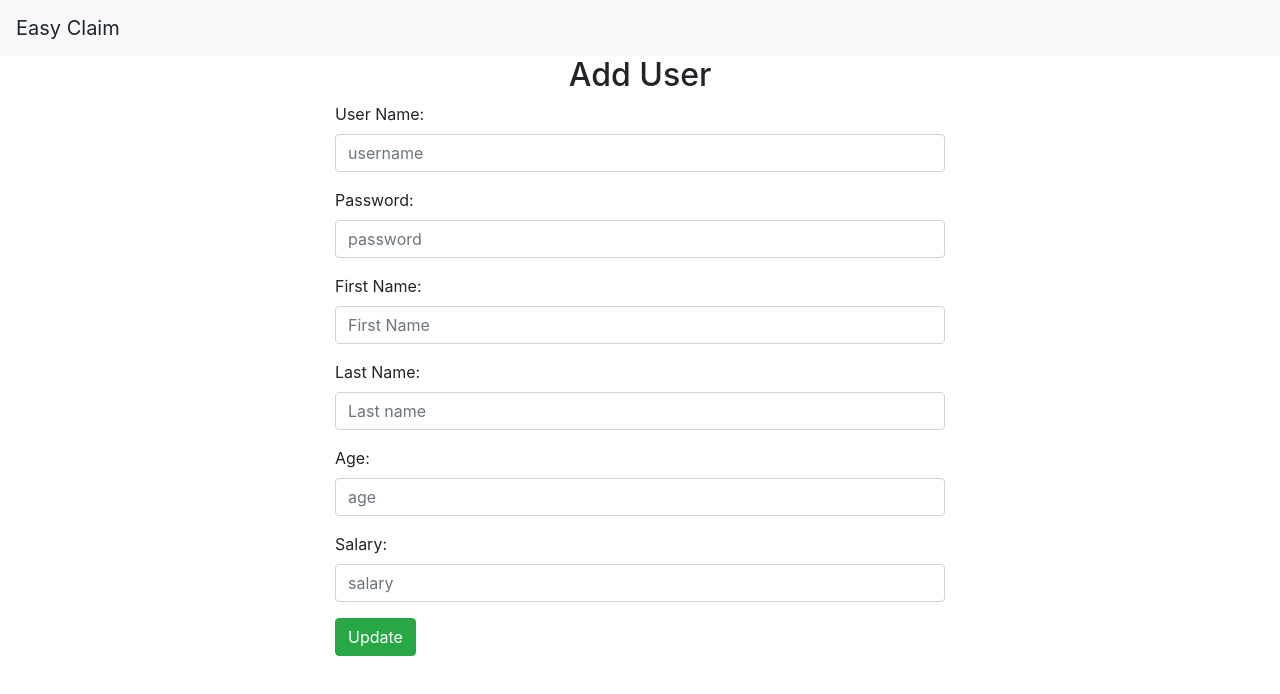
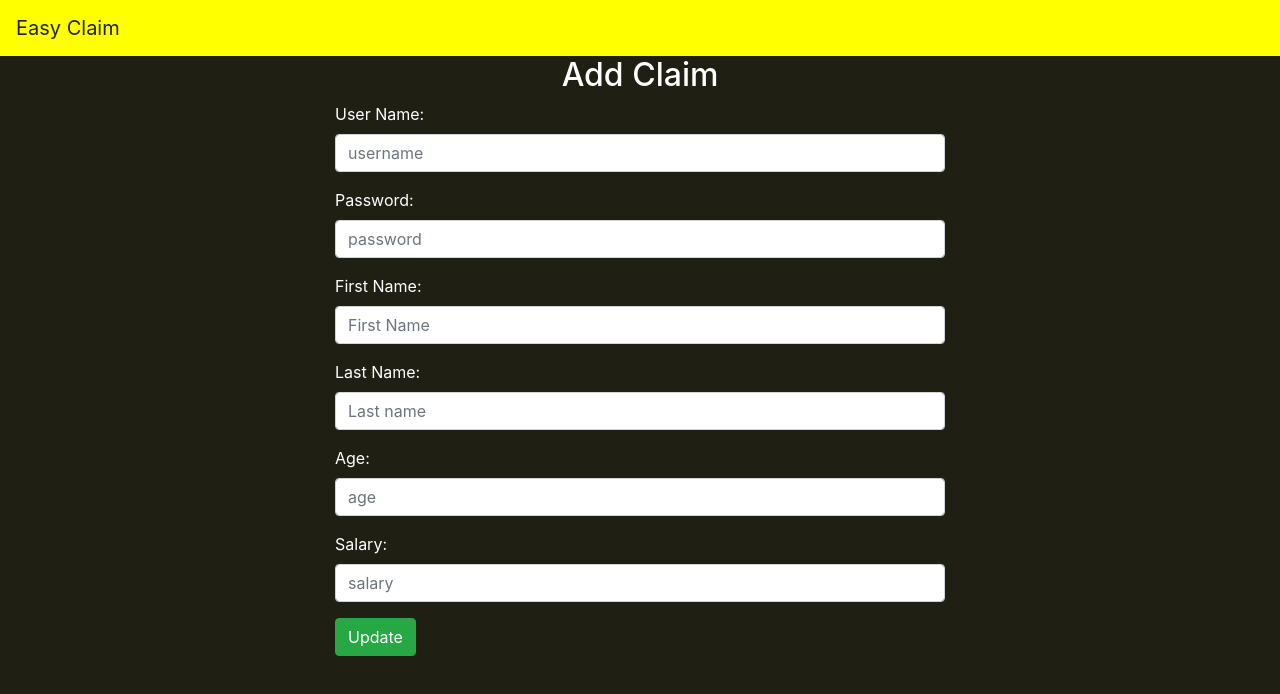
Before and after one commit to Sweta8826/capstone-easyclaim-frontend, an Angular app: page /add-user in a window 1280 px wide. Shown: the top 694 px of the page. Built offline with nearby package versions, Linux system fonts and the light colour scheme.

Commit message:
changed the color for ui

```diff
--- a/src/app/add-claim/add-claim.component.css
+++ b/src/app/add-claim/add-claim.component.css
@@ -0,0 +1,3 @@
+label,h2 {
+    color: white;
+}
--- a/src/app/add-user/add-user.component.css
+++ b/src/app/add-user/add-user.component.css
@@ -0,0 +1,3 @@
+label,h2 {
+    color: white;
+}
--- a/src/app/add-user/add-user.component.html
+++ b/src/app/add-user/add-user.component.html
@@ -1,5 +1,5 @@
 <div class="col-md-6 user-container">
-  <h2 class="text-center">Add User</h2>
+  <h2 class="text-center">Add Claim</h2>
   <form [formGroup]="addForm" (ngSubmit)="onSubmit()">
     <div class="form-group">
       <label for="username">User Name:</label>
--- a/src/app/app.component.css
+++ b/src/app/app.component.css
@@ -0,0 +1,6 @@
+body {
+    background-color: #1f1f14;
+  }
+  .navbar-custom {
+    background-color: #ffff00;
+  }
--- a/src/app/app.component.html
+++ b/src/app/app.component.html
@@ -1,4 +1,4 @@
-<nav class="navbar navbar-expand-lg navbar-light bg-light">
+<nav class="navbar navbar-expand-lg navbar-light navbar-custom">
   <a class="navbar-brand" >Easy Claim</a>
   <button class="navbar-toggler" type="button" data-toggle="collapse" data-target="#navbarSupportedContent" aria-controls="navbarSupportedContent" aria-expanded="false" aria-label="Toggle navigation">
     <span class="navbar-toggler-icon"></span>
--- a/src/app/app.component.ts
+++ b/src/app/app.component.ts
@@ -1,9 +1,10 @@
-import { Component } from '@angular/core';
+import { Component, ViewEncapsulation } from '@angular/core';
 
 @Component({
   selector: 'app-root',
   templateUrl: './app.component.html',
-  styleUrls: ['./app.component.css']
+  styleUrls: ['./app.component.css'],
+  encapsulation: ViewEncapsulation.None
 })
 export class AppComponent {
   title = 'Easy Claim';
--- a/src/app/edit-claim/edit-claim.component.css
+++ b/src/app/edit-claim/edit-claim.component.css
@@ -0,0 +1,3 @@
+label,h2 {
+    color: white;
+}
--- a/src/app/edit-claim/edit-claim.component.html
+++ b/src/app/edit-claim/edit-claim.component.html
@@ -1,5 +1,5 @@
 <div class="col-md-6 user-container">
-  <h2 class="text-center">Edit User</h2>
+  <h2 class="text-center">Edit Claim</h2>
   <form [formGroup]="editForm" (ngSubmit)="onSubmit()">
     <div class="form-group">
       <label for="category">Category:</label>
--- a/src/app/list-claim/list-claim.component.css
+++ b/src/app/list-claim/list-claim.component.css
@@ -0,0 +1,6 @@
+body {
+    background-color: #1f1f14;
+}
+  th,td,h2 {
+    color: white;
+}
--- a/src/app/list-claim/list-claim.component.ts
+++ b/src/app/list-claim/list-claim.component.ts
@@ -1,4 +1,4 @@
-import { Component, OnInit } from '@angular/core';
+import { Component, OnInit, ViewEncapsulation } from '@angular/core';
 import {Router} from "@angular/router";
 import {User} from "../model/user.model";
 import {ApiService} from "../core/api.service";
@@ -6,7 +6,8 @@ import {ApiService} from "../core/api.service";
 @Component({
   selector: 'app-list-claim',
   templateUrl: './list-claim.component.html',
-  styleUrls: ['./list-claim.component.css']
+  styleUrls: ['./list-claim.component.css'],
+  encapsulation: ViewEncapsulation.None
 })
 export class ListClaimComponent implements OnInit {
 
--- a/src/app/login/login.component.css
+++ b/src/app/login/login.component.css
@@ -4,6 +4,6 @@
 .login-container {
   display: flex;
   flex-direction: column;
-  background-color: blanchedalmond;
+  background-color: #ffff33;
   margin: 2em auto auto;
 }
```
